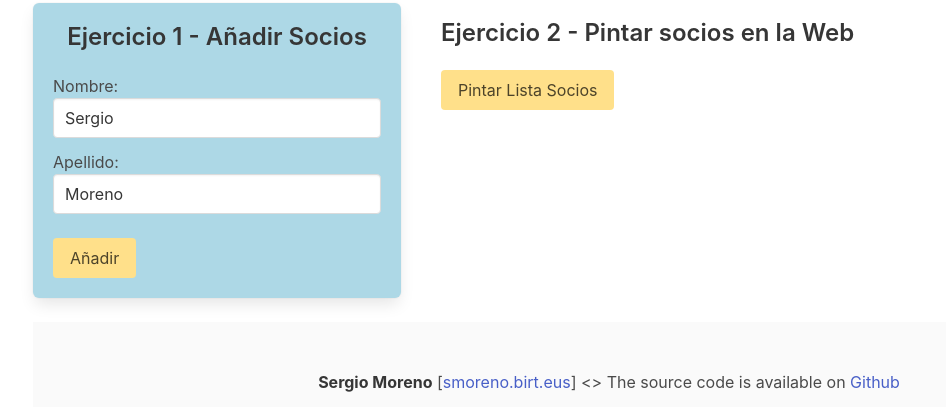
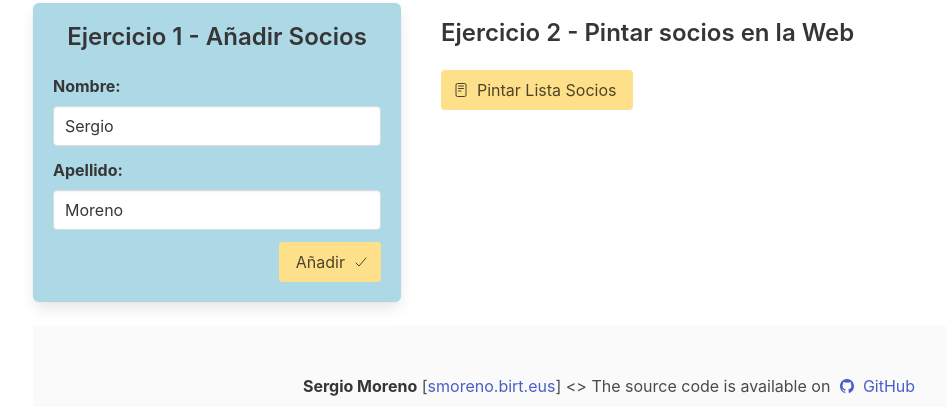
Before and after one commit to s-moreno/Moreno_Sanchez_Sergio_DWEC02, a plain HTML site: page index.html in a window 1280 px wide. Shown: the part 246-653 px from the top of the page, without its empty margins (31-977 px from the left). Drawn offline with nearby package versions, Linux system fonts and the light colour scheme.

Commit message:
minor change of design

```diff
--- a/index.html
+++ b/index.html
@@ -9,8 +9,7 @@
 
   <link rel="icon" href="img/favicon.png" type="image/png">
   <!-- estilos: bulma.io y propios -->
-    <link rel="stylesheet"
-      href="https://cdn.jsdelivr.net/npm/bulma@0.9.4/css/bulma.min.css">
+  <link rel="stylesheet" href="https://cdn.jsdelivr.net/npm/bulma@0.9.4/css/bulma.min.css">
   <link rel="stylesheet" href="css/custom.css" />
 
   <title>Gestión Socios - DWEC02-TE</title>
@@ -18,28 +17,35 @@
 
 <body class="container content">
 
+  <!-- HEADER -->
   <header class="section notification mt-5">
     <h1 class="title is-1 has-text-centered	">Gestión de Socios</h1>
     <h2 class="subtitle has-text-centered	has-text-grey">Tarea Evaluativa
       DWEC02</h2>
   </header>
 
+  <!-- MAIN -->
   <div class="columns">
     <!-- EJERCICIO 1 - Añadir Socios -->
     <div class="column is-one-third">
       <div class="box has-background-custom" id="contAniadirSocio">
         <h2 class="title is-4 has-text-centered">Ejercicio 1 - Añadir Socios</h2>
         <!-- Contenedor que alberga el formulario de introduccion de datos -->
-          <form id="formNombre" class="field">
-            <label for="fnombre">Nombre:</label><br />
-            <input class="input mb-3" type="text" id="fnombre" name="nombre"
-              value="Sergio" /><br />
-            <label for="fapellido">Apellido:</label><br />
-            <input class="input" type="text" id="fapellido" name="apellido"
-              value="Moreno" /><br /><br />
-            <input class="button is-warning" type="button" id="butAniadirSocio"
-              value="Añadir"
-              onclick="capturarDatosSocio()" />
+        <form id="formNombre">
+          <div class="field">
+            <label class="label" for="fnombre">Nombre:</label>
+            <input class="input mb-3" type="text" id="fnombre" name="nombre" value="Sergio" />
+            <label class="label" for="fapellido">Apellido:</label>
+            <input class="input" type="text" id="fapellido" name="apellido" value="Moreno" />
+          </div>
+          <div class="field is-grouped is-grouped-right">
+            <button class="button is-warning" type="button" id="butAniadirSocio" onclick="capturarDatosSocio()">
+              <span>Añadir</span>
+              <span class="icon">
+                <ion-icon name="checkmark-outline"></ion-icon>
+              </span>
+            </button>
+          </div>
         </form>
       </div>
     </div>
@@ -49,33 +55,44 @@
       <div class="content p-4">
         <h2 class="title is-4">Ejercicio 2 - Pintar socios en la Web</h2>
         <div id="contenedorBotonSocios">
-            <input class="button is-warning" type="button" id="butPintarSocios"
-              value="Pintar Lista Socios"
-              onclick="pintarListaSocios()" />
+          <button class="button is-warning" type="button" id="butPintarSocios" onclick="pintarListaSocios()">
+            <span class="icon">
+              <ion-icon name="reader-outline"></ion-icon>
+            </span>
+            <span>Pintar Lista Socios</span>
+          </button>
         </div>
         <div id="contenedorPintarSocios"></div>
       </div>
     </div>
   </div>
 
+  <!-- FOOTER -->
   <footer class="footer is-primary">
     <div class="content has-text-centered">
       <p>
         <strong>Sergio Moreno</strong>
         [<a href="mailto:smoreno@birt.eus">smoreno.birt.eus</a>] <> The source
           code is available on
-          <a href="https://github.com/s-moreno/Moreno_Sanchez_Sergio_DWEC02"
-            target="_blank">Github</a>
+          <a href="https://github.com/s-moreno/Moreno_Sanchez_Sergio_DWEC02" target="_blank">
+            <span class="icon-text">
+              <span class="icon">
+                <ion-icon name="logo-github"></ion-icon>
+              </span>
+              <span>GitHub</span>
+          </a>
       </p>
       <p><a href="https://bulma.io" target="_blank">
-            <img src="https://bulma.io/images/made-with-bulma--semiblack.png"
-              alt="Made with Bulma" width="128" height="24">
+          <img src="https://bulma.io/images/made-with-bulma--semiblack.png" alt="Made with Bulma" width="128"
+            height="24">
         </a>
       </p>
     </div>
   </footer>
 
   <!--------- JavaScript -------------->
+  <script type="module" src="https://unpkg.com/ionicons@7.1.0/dist/ionicons/ionicons.esm.js"></script>
+  <script nomodule src="https://unpkg.com/ionicons@7.1.0/dist/ionicons/ionicons.js"></script>
   <script type="text/javascript" src="js/scripts.js"></script>
 </body>
 
```
Also changed, not shown: 1 other file. Lines whose indentation alone changed are shown as unchanged.
